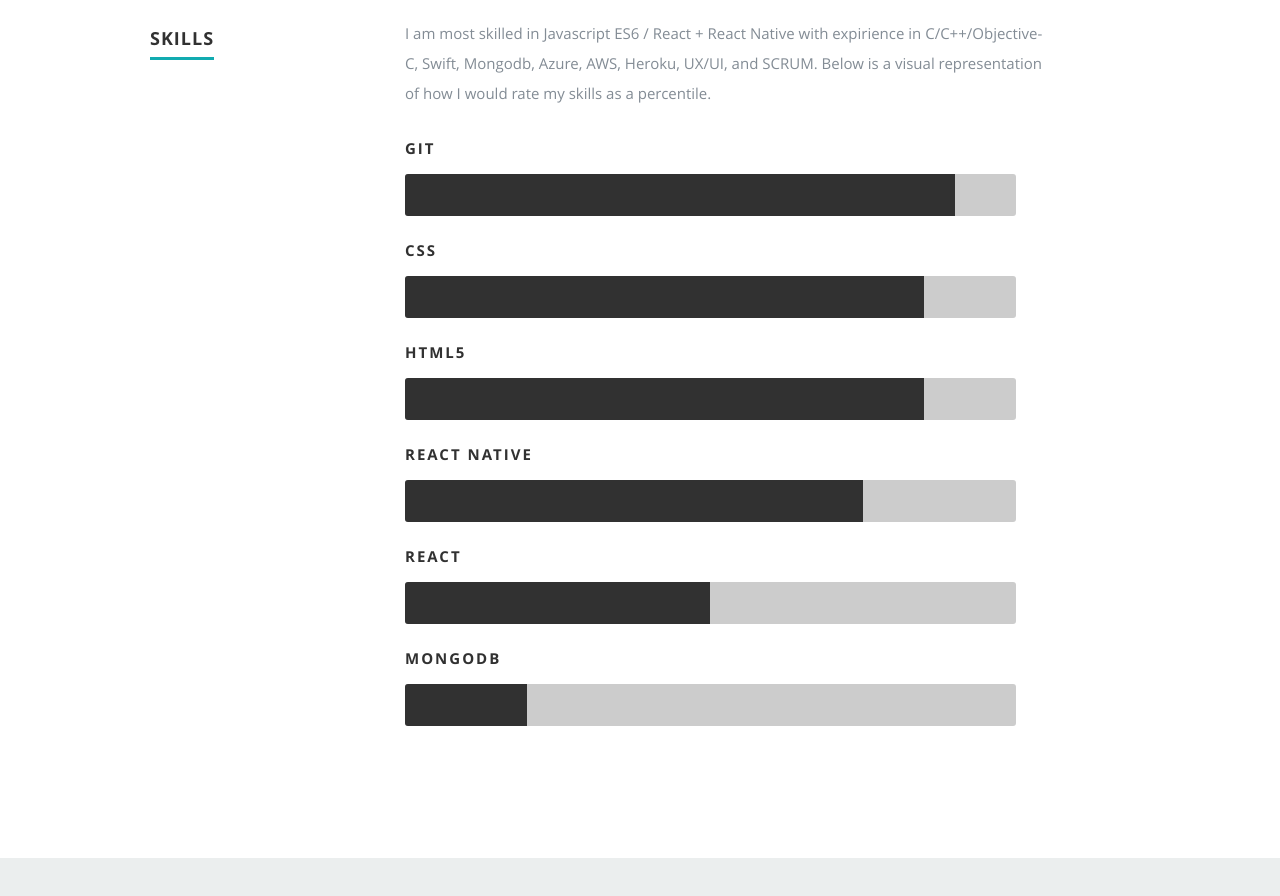
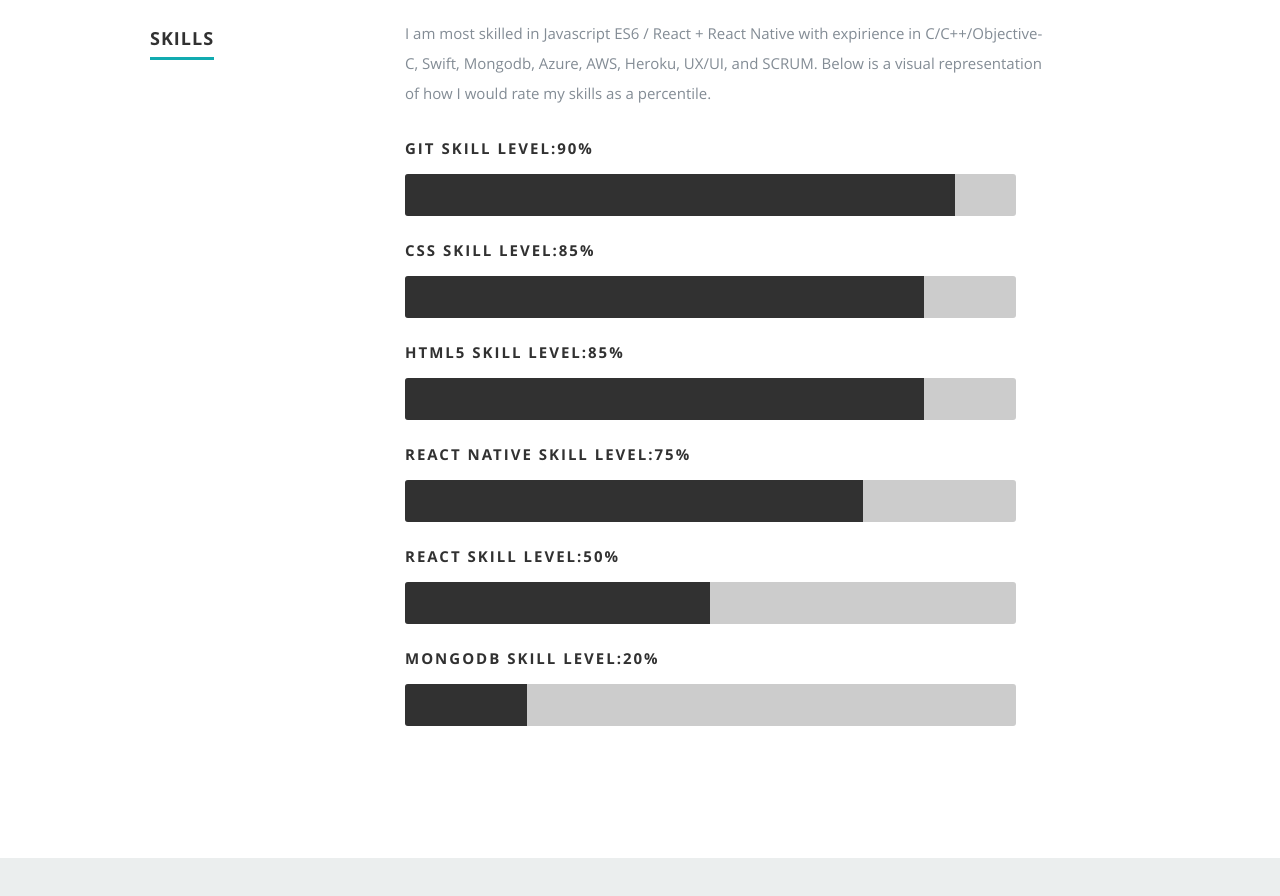
Before and after one commit to jongan69/resume, a React (Create React App) app: page / in a window 1280 px wide. Shown: the part 2200-3096 px from the top of the page. Built offline with nearby package versions, Linux system fonts and the light colour scheme.

Commit message:
Fixing Langugae and more

```diff
--- a/src/Components/Resume.js
+++ b/src/Components/Resume.js
@@ -18,7 +18,7 @@
       })
       var skills = this.props.data.skills.map(function(skills){
         var className = 'bar-expand '+skills.name.toLowerCase();
-        return <li key={skills.name}><span style={{width:skills.level}}className={className}></span><em>{skills.name}</em></li>
+      return <li key={skills.name}><span style={{width:skills.level}}className={className}></span><em>{skills.name} Skill Level:{skills.level}</em></li>
       })
     }
 
```
